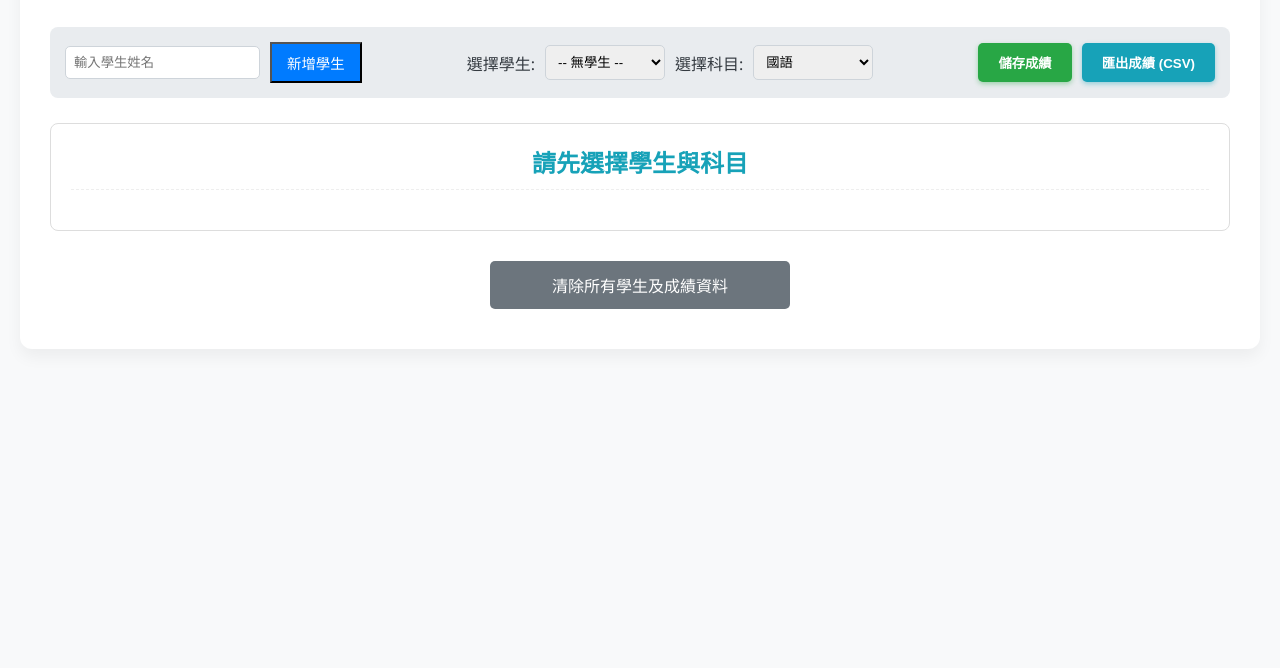
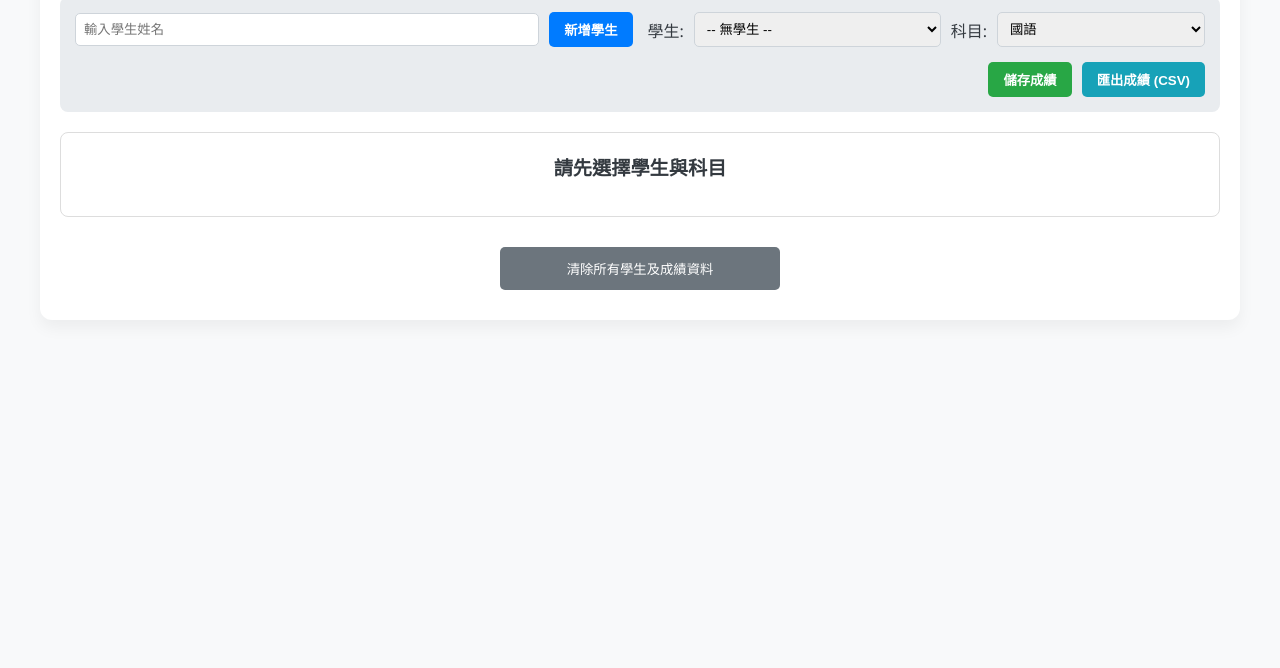
Before and after one commit to uanglun/grade-system, a plain HTML site: page index.html in a window 1280 px wide. Shown: the part 132-800 px from the top of the page. Drawn offline with Linux system fonts and the light colour scheme.

Commit message:
index.html

```diff
--- a/index.html
+++ b/index.html
@@ -3,7 +3,7 @@
 <head>
     <meta charset="UTF-8">
     <meta name="viewport" content="width=device-width, initial-scale=1.0">
-    <title>班級成績管理系統</title>
+    <title>成績管理系統</title>
     <style>
         /* ------------------ CSS 樣式 (美觀設計) ------------------ */
         :root {
@@ -20,87 +20,85 @@
         body {
             font-family: 'Segoe UI', Tahoma, Geneva, Verdana, sans-serif;
             margin: 0;
-            padding: 20px;
+            padding: 10px;
             background-color: var(--bg-light);
             color: #343a40;
         }
 
         .container {
+            width: 100%;
             max-width: 1200px;
             margin: 0 auto;
             background: white;
-            padding: 30px;
+            padding: 20px;
             border-radius: 12px;
             box-shadow: var(--shadow);
+            box-sizing: border-box;
         }
 
         h1 {
             color: var(--primary-color);
             text-align: center;
-            margin-bottom: 30px;
+            margin-bottom: 20px;
             border-bottom: 2px solid #eee;
             padding-bottom: 10px;
         }
 
-        /* 控制面板 & 按鈕群組 */
+        /* 頂部控制面板：修正手機突出問題 */
         .control-panel {
-            display: flex;
-            justify-content: space-between;
-            align-items: center;
-            margin-bottom: 25px;
+            display: grid;
+            grid-template-columns: 1fr 1fr;
+            gap: 15px;
+            margin-bottom: 20px;
             padding: 15px;
             background-color: #e9ecef;
             border-radius: 8px;
+        }
+
+        /* 手機版佈局優化 */
+        @media (max-width: 768px) {
+            .control-panel {
+                grid-template-columns: 1fr;
+            }
+            .control-group, .action-group {
+                flex-wrap: wrap;
+                gap: 8px !important;
+            }
         }
 
         .control-group, .action-group {
             display: flex;
             align-items: center;
             gap: 10px;
+            flex-wrap: nowrap;
         }
-
-        /* 新增的匯出按鈕樣式 */
-        #exportCSVBtn {
-            background-color: var(--info-color);
-            color: white;
-            box-shadow: 0 2px 5px rgba(23, 162, 184, 0.4);
-        }
-
 
         /* 輸入與選單樣式 */
         input[type="text"], select {
             padding: 8px;
             border: 1px solid #ced4da;
             border-radius: 5px;
-            transition: border-color 0.3s;
+            flex-grow: 1;
+            min-width: 80px;
         }
 
-        select {
-            min-width: 120px;
+        .control-group label {
+            white-space: nowrap;
         }
 
-        /* 主要動作按鈕 */
-        .action-group button {
-            padding: 10px 20px;
+        /* 按鈕群組的樣式 */
+        .control-group button, .action-group button {
+            padding: 8px 15px;
             border: none;
             border-radius: 5px;
             cursor: pointer;
             font-weight: 600;
-            transition: background-color 0.3s, transform 0.1s;
+            transition: background-color 0.3s;
             white-space: nowrap;
         }
 
-        #saveAllBtn {
-            background-color: var(--success-color);
-            color: white;
-            box-shadow: 0 2px 5px rgba(40, 167, 69, 0.4);
-        }
-
-        /* 學生管理按鈕 */
-        .control-group button {
-            padding: 8px 15px;
-            font-size: 0.9rem;
-        }
+        #saveAllBtn { background-color: var(--success-color); color: white; }
+        #exportCSVBtn { background-color: var(--info-color); color: white; }
         #addStudentBtn { background-color: var(--primary-color); color: white; }
         #editStudentBtn { background-color: var(--warning-color); color: #343a40; }
         #deleteStudentBtn { background-color: var(--danger-color); color: white; }
@@ -109,17 +107,17 @@
         #grade-edit-area {
             border: 1px solid #ddd;
             border-radius: 8px;
-            padding: 20px;
+            padding: 15px;
             background-color: white;
             overflow-x: auto;
+            -webkit-overflow-scrolling: touch;
         }
 
-        #grade-edit-area h2 {
-            margin-top: 0;
-            color: var(--info-color);
-            text-align: center;
-            padding-bottom: 10px;
-            border-bottom: 1px dashed #eee;
+        /* 置中修正 1: 編輯區塊標題 */
+        #editTitle {
+            text-align: center !important;
+            font-size: 1.2rem;
+            margin-top: 5px;
             margin-bottom: 20px;
         }
 
@@ -128,31 +126,30 @@
             width: 100%;
             border-collapse: collapse;
             table-layout: fixed;
-            min-width: 900px;
+            min-width: 1500px;
         }
 
         #gradeTable th, #gradeTable td {
             border: 1px solid #e9ecef;
             padding: 0;
             text-align: center;
-            font-size: 0.9rem;
-            height: 40px;
+            font-size: 0.85rem;
+            height: 35px;
         }
 
         /* 設置欄位寬度 */
         #gradeTable th {
             background-color: var(--primary-color);
             color: white;
-            font-weight: 600;
             white-space: normal;
-            min-width: 50px;
+            min-width: 45px;
         }
 
-        /* 調整計算欄位寬度，因為它們顯示小數 */
+        /* 調整計算欄位寬度 */
         #gradeTable th:nth-child(1),
         #gradeTable th:nth-child(2),
         #gradeTable th:nth-child(3) {
-            min-width: 70px; /* 總平均, 平時加分平均, 定期評量成績 */
+            min-width: 65px;
         }
 
 
@@ -168,32 +165,28 @@
             padding: 5px 3px;
             border: none;
             text-align: center;
-            font-size: 0.9rem;
+            font-size: 0.85rem;
             background-color: transparent;
             position: absolute;
             top: 0;
             left: 0;
-            -moz-appearance: textfield; /* Firefox */
+            -moz-appearance: textfield;
         }
         .grade-input::-webkit-outer-spin-button,
         .grade-input::-webkit-inner-spin-button {
-            -webkit-appearance: none; /* Chrome, Safari, Edge */
+            -webkit-appearance: none;
             margin: 0;
         }
 
-        /* 計算和特殊欄位的視覺效果 */
         .calculated-cell {
             background-color: #e3f2fd !important;
             font-weight: bold;
             color: var(--primary-color);
-            padding: 8px 5px !important;
-            line-height: 1.2;
         }
         .bonus-cell {
             background-color: #fffde7 !important;
         }
 
-        /* 藍色邊框 (取代小視窗) */
         .grade-cell-focus {
             box-shadow: 0 0 0 2px var(--primary-color);
             background-color: #e6f7ff !important;
@@ -206,25 +199,25 @@
             background-color: #e6f7ff !important;
         }
 
-        /* 底部按鈕 */
+        /* 置中修正 2: 清除資料按鈕 (調整 max-width 使按鈕更緊湊) */
         #clearAllDataBtn {
             display: block;
-            width: 300px;
+            width: 100%;
+            max-width: 280px; /* 稍微縮小寬度 */
             margin: 30px auto 10px;
+            text-align: center;
             padding: 12px;
             background-color: var(--secondary-color);
             color: white;
             border: none;
             border-radius: 5px;
             cursor: pointer;
-            font-size: 1rem;
-            transition: background-color 0.3s;
         }
     </style>
 </head>
 <body>
     <div class="container">
-        <h1>班級成績管理系統</h1>
+        <h1>成績管理系統</h1>
 
         <div class="control-panel">
             <div class="control-group">
@@ -235,20 +228,21 @@
             </div>
 
             <div class="control-group">
-                <label for="studentSelect">選擇學生:</label>
+                <label for="studentSelect">學生:</label>
                 <select id="studentSelect"></select>
 
-                <label for="subjectSelect">選擇科目:</label>
+                <label for="subjectSelect">科目:</label>
                 <select id="subjectSelect"></select>
             </div>
 
-            <div class="action-group">
+            <div class="action-group" style="grid-column: 1 / -1; justify-content: flex-end;">
                 <button id="saveAllBtn">儲存成績</button>
-                <button id="exportCSVBtn">匯出成績 (CSV)</button> </div>
+                <button id="exportCSVBtn">匯出成績 (CSV)</button>
+            </div>
         </div>
 
         <div id="grade-edit-area">
-            <h2 id="editTitle">請先選擇學生與科目</h2>
+            <h2 id="editTitle" style="font-size: 1.2rem;">請先選擇學生與科目</h2>
             <div id="gradeTableContainer">
                 </div>
         </div>
@@ -257,9 +251,11 @@
     </div>
 
     <script>
-        // ------------------ JavaScript 程式碼 ------------------
         document.addEventListener('DOMContentLoaded', () => {
+            // ------------------- 核心配置：擴展至 平30 -------------------
             const subjects = ["國語", "數學", "社會", "自然", "英語", "綜合", "藝術", "體育", "彈性"];
+
+            const routineTestFields = Array.from({ length: 30 }, (_, i) => `平${i + 1}`);
 
             const gradeTypes = [
                 "總平均",
@@ -267,17 +263,16 @@
                 "定期評量成績",
                 "日常加分欄",
                 "定期",
-                ...Array.from({ length: 15 }, (_, i) => `平${i + 1}`)
+                ...routineTestFields
             ];
 
             const calculationFields = ["總平均", "平時加分平均", "定期評量成績"];
             const bonusField = "日常加分欄";
             const routineGradeField = "定期";
-            const routineTestFields = gradeTypes.filter(t => t.startsWith("平") && t !== "平時加分平均");
 
             const localStorageKey = 'classGradeData';
 
-            // DOM 元素
+            // DOM 元素 (略)
             const studentNameInput = document.getElementById('studentNameInput');
             const addStudentBtn = document.getElementById('addStudentBtn');
             const editStudentBtn = document.getElementById('editStudentBtn');
@@ -287,7 +282,7 @@
             const editTitle = document.getElementById('editTitle');
             const gradeTableContainer = document.getElementById('gradeTableContainer');
             const saveAllBtn = document.getElementById('saveAllBtn');
-            const exportCSVBtn = document.getElementById('exportCSVBtn'); // 匯出按鈕 DOM
+            const exportCSVBtn = document.getElementById('exportCSVBtn');
             const clearAllDataBtn = document.getElementById('clearAllDataBtn');
 
             let studentData = {};
@@ -314,7 +309,7 @@
                 }
             }
 
-            // ------------------- 成績計算邏輯 -------------------
+            // ------------------- 成績計算邏輯 (略) -------------------
 
             function calculateGrades(studentId, subject) {
                 const grades = studentData[studentId].grades;
@@ -323,6 +318,7 @@
 
                 let routineTestSum = 0;
                 let routineTestCount = 0;
+
                 routineTestFields.forEach(type => {
                     const score = parseFloat(grades[`${subject}-${type}`]);
                     if (!isNaN(score)) {
@@ -330,22 +326,23 @@
                         routineTestCount++;
                     }
                 });
+
                 const averageRoutineTest = (routineTestCount > 0) ? (routineTestSum / routineTestCount) : 0;
 
                 const bonusScore = parseFloat(grades[`${subject}-${bonusField}`]) || 0;
 
                 const rawRoutineAverage = averageRoutineTest + bonusScore;
-                const finalRoutineAverage = Math.min(100, Math.max(0, rawRoutineAverage)); // 限制在 0-100 之間
+                const finalRoutineAverage = Math.min(100, Math.max(0, rawRoutineAverage));
 
                 const finalAverage = (finalRoutineAverage * 0.5) + (routineScore * 0.5);
-                const finalAverageCapped = Math.min(100, Math.max(0, finalAverage)); // 總平均也限制在 0-100 之間
+                const finalAverageCapped = Math.min(100, Math.max(0, finalAverage));
 
                 grades[`${subject}-總平均`] = finalAverageCapped.toFixed(2);
                 grades[`${subject}-平時加分平均`] = finalRoutineAverage.toFixed(2);
                 grades[`${subject}-定期評量成績`] = routineScore.toFixed(2);
             }
 
-            // ------------------- CSV 匯出功能 -------------------
+            // ------------------- CSV 匯出功能 (略) -------------------
 
             function exportGradesToCSV() {
                 if (Object.keys(studentData).length === 0) {
@@ -353,18 +350,15 @@
                     return;
                 }
 
-                // 確保所有計算欄位都是最新的
                 Object.keys(studentData).forEach(studentId => {
                     subjects.forEach(subject => {
                         calculateGrades(studentId, subject);
                     });
                 });
 
-                // 1. 建立表頭
                 let header = '學生姓名';
                 subjects.forEach(subject => {
                     gradeTypes.forEach(type => {
-                        // 使用更清晰的標題，例如: 國語-總平均, 國語-平1
                         const cleanedType = type.replace('加分平均', '平均');
                         header += `,"${subject}-${cleanedType}"`;
                     });
@@ -372,7 +366,6 @@
 
                 let csvContent = header + '\n';
 
-                // 2. 建立資料列
                 Object.keys(studentData).forEach(studentId => {
                     const student = studentData[studentId];
                     let row = `"${student.name}"`;
@@ -382,19 +375,16 @@
                             const gradeKey = `${subject}-${type}`;
                             let score = student.grades[gradeKey] !== undefined ? student.grades[gradeKey] : '';
 
-                            // 對於 CSV，我們需要確保逗號等特殊字元在引號內，但由於這裡分數都是數字，我們可以簡化
-                            // 如果是浮點數，保持小數點
                             if (typeof score === 'number') {
                                 if (type === bonusField) {
                                     score = score.toFixed(1);
                                 } else if (calculationFields.includes(type)) {
-                                    score = score; // 保持 toFixed(2) 的結果
+                                    score = score;
                                 } else {
-                                    score = parseInt(score); // 其他分數保持整數 (如果輸入是整數)
+                                    score = parseInt(score);
                                 }
                             }
 
-                            // 加上引號以確保所有欄位都能正確分隔
                             row += `,"${score}"`;
                         });
                     });
@@ -402,8 +392,6 @@
                     csvContent += row + '\n';
                 });
 
-                // 3. 創建並下載 Blob
-                // 加入 BOM 讓 Excel 正確識別中文 (UTF-8)
                 const BOM = "\uFEFF";
                 const blob = new Blob([BOM + csvContent], { type: 'text/csv;charset=utf-8;' });
                 const link = document.createElement("a");
@@ -418,12 +406,11 @@
                     document.body.removeChild(link);
                 } else {
                     alert('您的瀏覽器不支援自動下載，請手動複製以下成績數據。');
-                    console.log(csvContent);
                 }
             }
 
 
-            // ------------------- UI 渲染 (與 V3.5 相同) -------------------
+            // ------------------- UI 渲染 (略) -------------------
 
             function renderStudentSelect() {
                 studentSelect.innerHTML = '';
@@ -545,7 +532,7 @@
                 gradeTableContainer.appendChild(table);
             }
 
-            // 處理分數輸入失去焦點事件 (暫存數據)
+            // 處理分數輸入失去焦點事件 (略)
             function handleGradeInputBlur(inputElement) {
                 const key = inputElement.dataset.key;
                 const type = inputElement.parentNode.dataset.type;
@@ -639,7 +626,7 @@
                 }
             }
 
-            // ------------------- 事件監聽器 -------------------
+            // ------------------- 事件監聽器 (略) -------------------
 
             studentSelect.addEventListener('change', (e) => {
                 currentStudentId = e.target.value;
@@ -690,11 +677,10 @@
                 alert('所有成績變更已儲存！');
             });
 
-            // 綁定新的匯出功能
             exportCSVBtn.addEventListener('click', exportGradesToCSV);
 
             clearAllDataBtn.addEventListener('click', () => {
-                if (confirm('警告：確定要清除所有學生及成績資料嗎？此操作不可反悔！')) {
+                if (confirm('警告：確定要清除所有學生及成績資料嗎？此操作不可逆！')) {
                     localStorage.removeItem(localStorageKey);
                     studentData = {};
                     currentStudentId = null;
```
